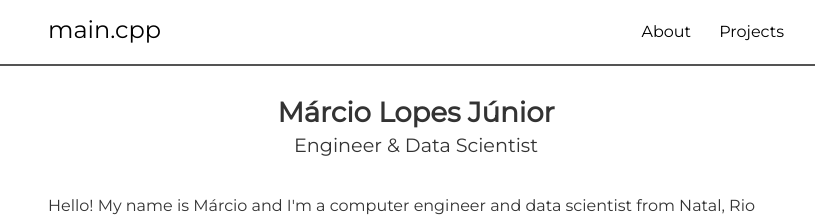
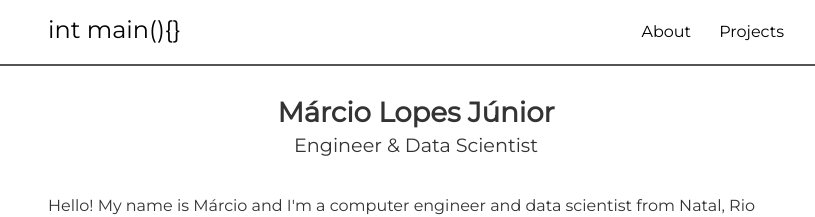
Before and after one commit to marciojunior159/marciojunior159.github.io, a Jekyll site: the page built from index.html, in a window 1280 px wide. Shown: the top 217 px of the page, without its empty margins (224-1039 px from the left). Built offline with Jekyll 4.4.1, drawn with Linux system fonts in a browser that asks for light colours; nearby versions of some CDN libraries; some web fonts are replaced; the list of posts is cut into pages by our own code.

Commit message:
Name correction and icon file
Correcting name in header and adding icon file to assets main directory.

```diff
--- a/_includes/header.html
+++ b/_includes/header.html
@@ -1,6 +1,6 @@
 <header class="navigation" role="banner">
   <div class="navigation-wrapper">
-    <a href="{{ site.baseurl }}/" class="logo"><span>main.cpp</span></a>
+    <a href="{{ site.baseurl }}/" class="logo"><span>int main(){}</span></a>
     <a href="javascript:void(0)" class="navigation-menu-button" id="js-mobile-menu">
       <i class="fa fa-bars"></i>
     </a>
```
Also changed, not shown: assets/logo.png (added).
